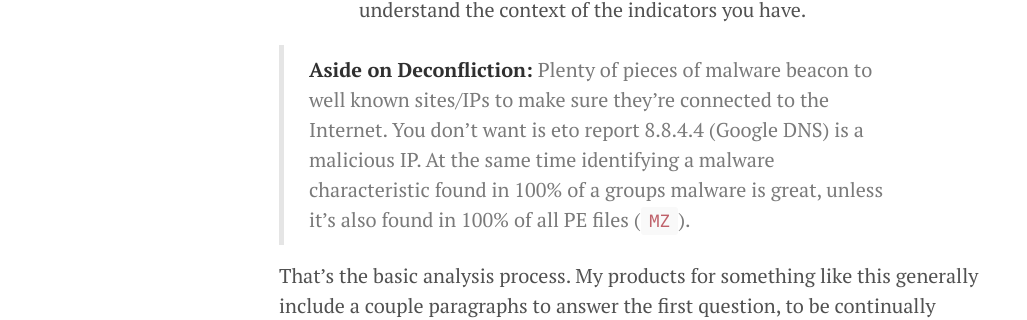
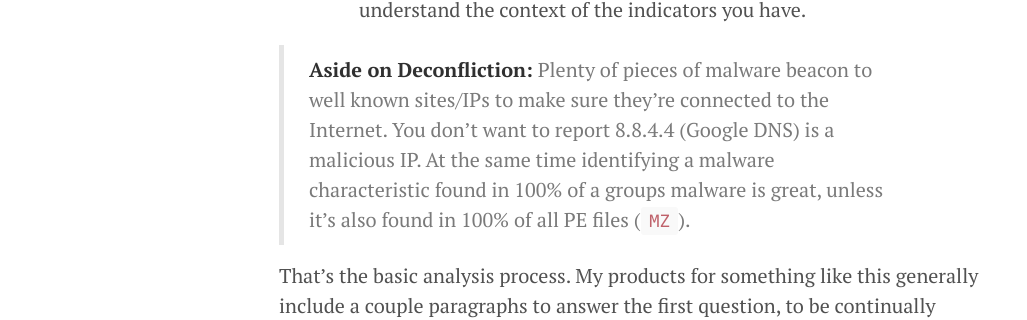
Before and after one commit to sroberts/sroberts.github.io, a Jekyll site: the page built from _posts/2015-02-16-cycles-intelligence.md, in a window 1280 px wide and 900 px high, scrolled down 3824 px. Shown: the part 204-524 px from the top of the window, without its empty margins (1-1028 px from the left). Built offline with Jekyll 4.4.1, drawn with Linux system fonts in a browser that asks for light colours; nearby versions of some CDN libraries.

````diff
--- a/_posts/2015-02-16-cycles-intelligence.md
+++ b/_posts/2015-02-16-cycles-intelligence.md
@@ -61,7 +61,7 @@
 - Any indicators of compromise that could help identify Comment Crew?
     - At this point you have thousands of indicators, IPs, hashes, malware, domain names, etc. The key for analyzing these isn't just having them, but having them in useful formats. This means formatting (we'll get into that in dissemination) but also deconfliction, making sure that you understand the context of the indicators you have.
 
-> __Aside on Deconfliction:__ Plenty of pieces of malware beacon to well known sites/IPs to make sure they're connected to the Internet. You don't want is eto report 8.8.4.4 (Google DNS) is a malicious IP. At the same time identifying a malware characteristic found in 100% of a groups malware is great, unless it's also found in 100% of all PE files (```MZ```).
+> __Aside on Deconfliction:__ Plenty of pieces of malware beacon to well known sites/IPs to make sure they're connected to the Internet. You don't want to report 8.8.4.4 (Google DNS) is a malicious IP. At the same time identifying a malware characteristic found in 100% of a groups malware is great, unless it's also found in 100% of all PE files (```MZ```).
 
 That's the basic analysis process. My products for something like this generally include a couple paragraphs to answer the first question, to be continually updated, and a group of files detailing the second set of indicators. I could use on one of the major standards for that, such as [STIXX](https://stix.mitre.org/) or [OpenIOC](http://www.openioc.org/), but given at this point they're both difficult to work with and not well adopted I find its easier to stick with open file types like Markdown, JSON, CSV, etc.
 
````
